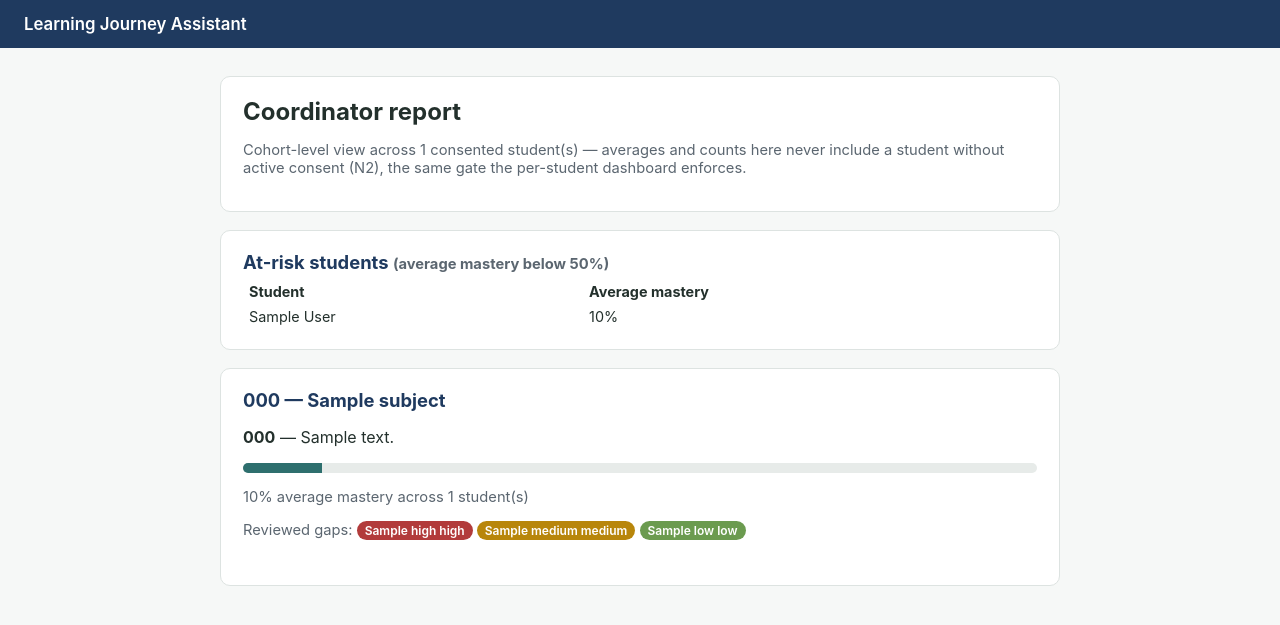
After one commit to Kartik0219/learning-journey-assistant, a Flask app: template src/deliver/templates/coordinator.html in a window 1280 px wide. The commit adds this page. Shown: the top 625 px of the page. Run offline with Flask 3, Linux system fonts and the light colour scheme; the template is opened without the code that fills it: most values are stand-ins (such as "Sample title", 1, 10 or a date in 2020).

Commit message:
App-build (IOG-45/46/47): dashboard/login/coordinator template updates

```diff
--- a/src/deliver/templates/base.html
+++ b/src/deliver/templates/base.html
@@ -64,6 +64,16 @@
     .badge.low { background: #6b9b4f; }
     .badge.medium { background: var(--medium); }
     .badge.high { background: var(--high); }
+    .badge.quiz-recall { background: var(--navy); }
+    .badge.quiz-apply { background: var(--accent); }
+    .badge.quiz-evaluate { background: #7a4fa0; }
+    .quiz-question {
+      border-left: 3px solid var(--navy);
+      padding: 8px 10px;
+      margin: 6px 0;
+      background: #eef1f7;
+      font-size: 0.92rem;
+    }
     .gap-item {
       border-left: 3px solid var(--medium);
       padding: 6px 10px;
@@ -82,6 +92,17 @@
     button, select, input {
       font: inherit;
     }
+    select, input[type="text"], input[type="password"] {
+      border: 1px solid var(--border);
+      border-radius: 6px;
+      padding: 7px 10px;
+      background: #fff;
+      color: var(--text);
+    }
+    select:focus, input:focus {
+      outline: 2px solid var(--accent);
+      outline-offset: 1px;
+    }
     button.primary {
       background: var(--accent);
       color: #fff;
@@ -95,13 +116,31 @@
     table.priority { width: 100%; border-collapse: collapse; margin-top: 6px; }
     table.priority td, table.priority th { text-align: left; padding: 4px 6px; font-size: 0.9rem; }
     .staff-switcher { margin-bottom: 14px; }
+    .coordinator-outcome { padding: 10px 0; border-top: 1px solid var(--border); }
+    .coordinator-outcome:first-of-type { border-top: none; padding-top: 0; }
+    .subject-overview { display: flex; flex-wrap: wrap; gap: 16px; }
+    .subject-chip { flex: 1 1 160px; min-width: 140px; }
+    .subject-chip-code { font-weight: 600; font-size: 0.9rem; display: block; margin-bottom: 4px; }
+
+    @media (max-width: 600px) {
+      header.top { padding: 12px 16px; flex-direction: column; align-items: flex-start; gap: 6px; }
+      main { padding: 18px 12px 40px; }
+      .card { padding: 16px; }
+      table.priority { display: block; overflow-x: auto; }
+      .subject-overview { flex-direction: column; }
+    }
   </style>
 </head>
 <body>
   <header class="top">
     <a href="{{ url_for('index') }}" class="brand">Learning Journey Assistant</a>
     {% if session.get('role') %}
-      <span>{{ session.get('role')|capitalize }} — <a href="{{ url_for('logout') }}">Log out</a></span>
+      <span>
+        {% if session.get('role') in ('staff', 'admin') %}
+          <a href="{{ url_for('coordinator') }}">Coordinator report</a> —
+        {% endif %}
+        {{ session.get('role')|capitalize }} — <a href="{{ url_for('logout') }}">Log out</a>
+      </span>
     {% endif %}
   </header>
   <main>
--- /dev/null
+++ b/src/deliver/templates/coordinator.html
@@ -0,0 +1,49 @@
+{% extends "base.html" %}
+{% block title %}Coordinator report — Learning Journey Assistant{% endblock %}
+{% block content %}
+
+  <div class="card">
+    <h1>Coordinator report</h1>
+    <p class="muted">
+      Cohort-level view across {{ report.consented_student_count }} consented
+      student(s) — averages and counts here never include a student without
+      active consent (N2), the same gate the per-student dashboard enforces.
+    </p>
+  </div>
+
+  {% if report.at_risk_students %}
+    <div class="card">
+      <h2>At-risk students <span class="muted">(average mastery below 50%)</span></h2>
+      <table class="priority">
+        <tr><th>Student</th><th>Average mastery</th></tr>
+        {% for s in report.at_risk_students %}
+          <tr><td>{{ s.display_name }}</td><td>{{ s.average_mastery_pct }}%</td></tr>
+        {% endfor %}
+      </table>
+    </div>
+  {% endif %}
+
+  {% for subject in report.subjects %}
+    <div class="card">
+      <h2>{{ subject.code }} — {{ subject.name }}</h2>
+      {% for o in subject.outcomes %}
+        <div class="coordinator-outcome">
+          <p><strong>{{ o.code }}</strong> — {{ o.description }}</p>
+          {% if o.average_mastery_pct is not none %}
+            <div class="mastery-bar-track"><div class="mastery-bar-fill" style="width: {{ o.average_mastery_pct }}%;"></div></div>
+            <p class="muted">{{ o.average_mastery_pct }}% average mastery across {{ o.student_count }} student(s)</p>
+          {% else %}
+            <p class="muted">No mastery data yet for this outcome.</p>
+          {% endif %}
+          <p class="muted">
+            Reviewed gaps:
+            <span class="badge high">{{ o.gap_counts.high }} high</span>
+            <span class="badge medium">{{ o.gap_counts.medium }} medium</span>
+            <span class="badge low">{{ o.gap_counts.low }} low</span>
+          </p>
+        </div>
+      {% endfor %}
+    </div>
+  {% endfor %}
+
+{% endblock %}
```
Also changed, not shown: src/deliver/templates/dashboard.html (+25 -0 lines), src/deliver/templates/login.html (+38 -22 lines).
